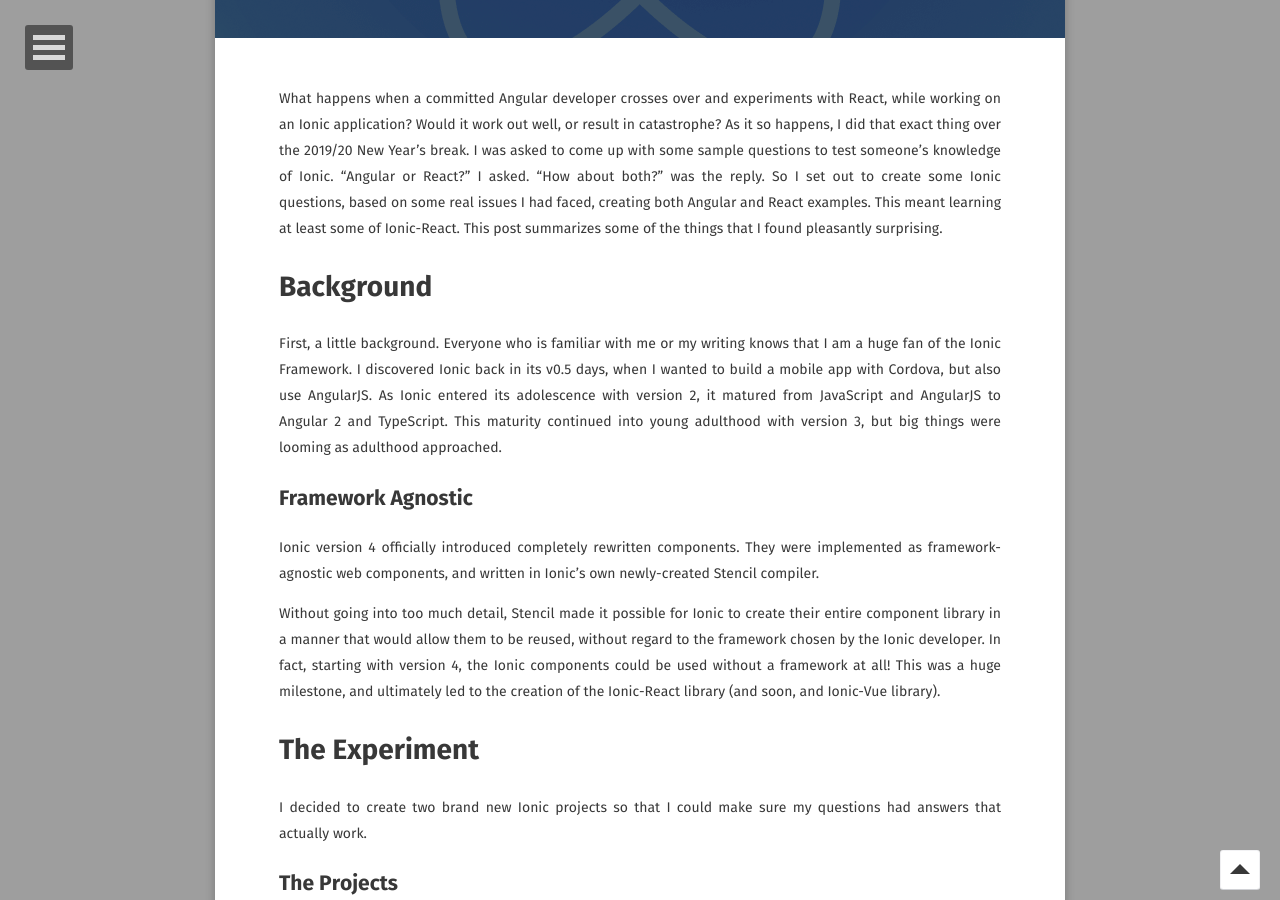
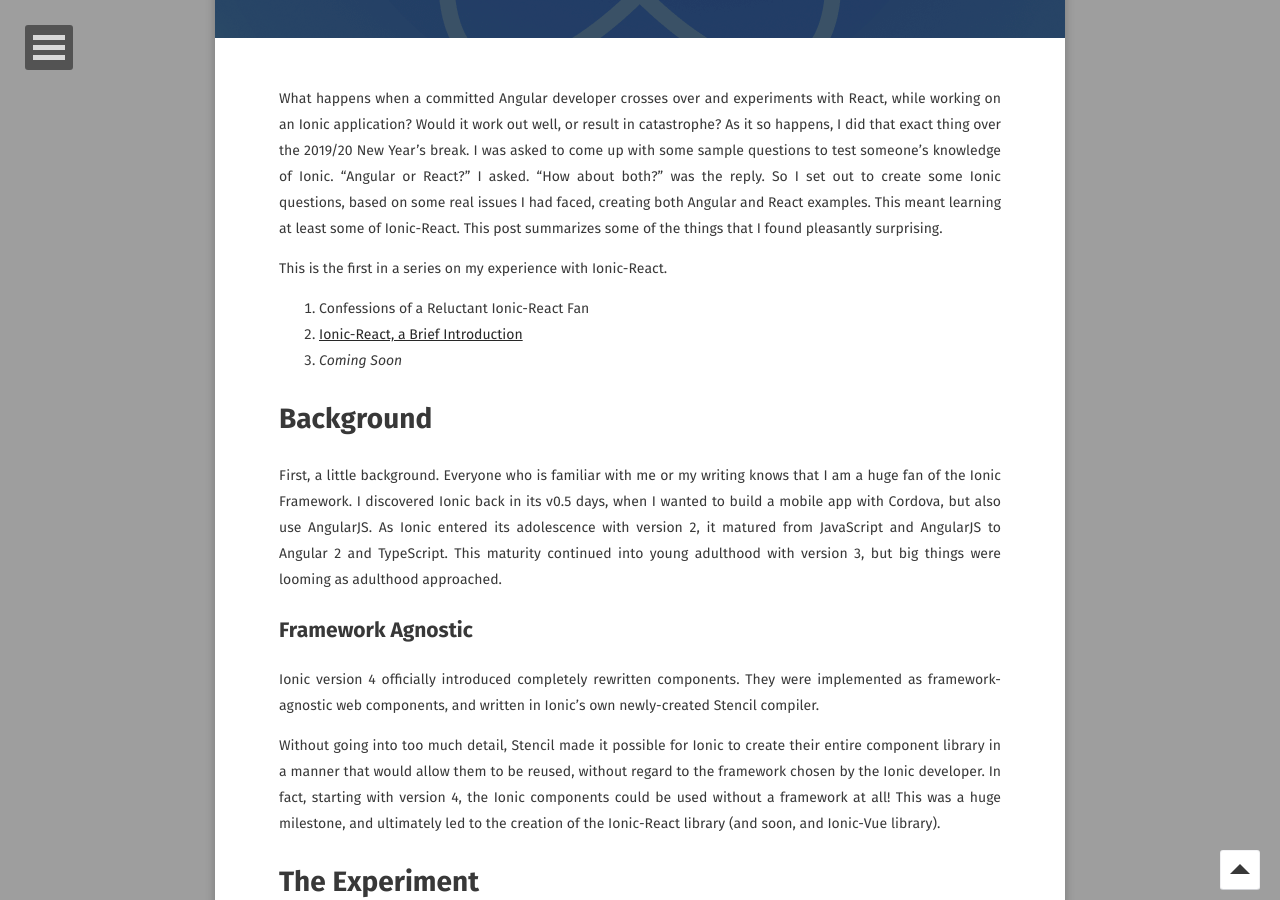
Before and after one commit to walkingriver/walkingriver.github.io, a Jekyll site: the page built from _posts/2020-01-07-ionic-react.md, in a window 1280 px wide and 900 px high, scrolled down 532 px. Built offline with Jekyll 4.4.1, drawn with Linux system fonts in a browser that asks for light colours; some web fonts are replaced.

Commit message:
Updated ionic-react #0

```diff
--- a/_posts/2020-01-07-ionic-react.md
+++ b/_posts/2020-01-07-ionic-react.md
@@ -18,6 +18,12 @@ published: true
 What happens when a committed Angular developer crosses over and experiments with React, while working on an Ionic application? Would it work out well, or result in catastrophe? As it so happens, I did that exact thing over the 2019/20 New Year's break. I was asked to come up with some sample questions to test someone's knowledge of Ionic. "Angular or React?" I asked. "How about both?" was the reply. So I set out to create some Ionic questions, based on some real issues I had faced, creating both Angular and React examples. This meant learning at least some of Ionic-React. This post summarizes some of the things that I found pleasantly surprising.
 
 <!--more-->
+
+This is the first in a series on my experience with Ionic-React.
+
+0. Confessions of a Reluctant Ionic-React Fan
+1. [Ionic-React, a Brief Introduction](https://walkingriver.com/ionic-react-intro/)
+2. _Coming Soon_
 
 # Background
 First, a little background. Everyone who is familiar with me or my writing knows that I am a huge fan of the Ionic Framework. I discovered Ionic back in its v0.5 days, when I wanted to build a mobile app with Cordova, but also use AngularJS. As Ionic entered its adolescence with version 2, it matured from JavaScript and AngularJS to Angular 2 and TypeScript. This maturity continued into young adulthood with version 3, but big things were looming as adulthood approached.
```
Also changed, not shown: assets/img/why.png (added).
